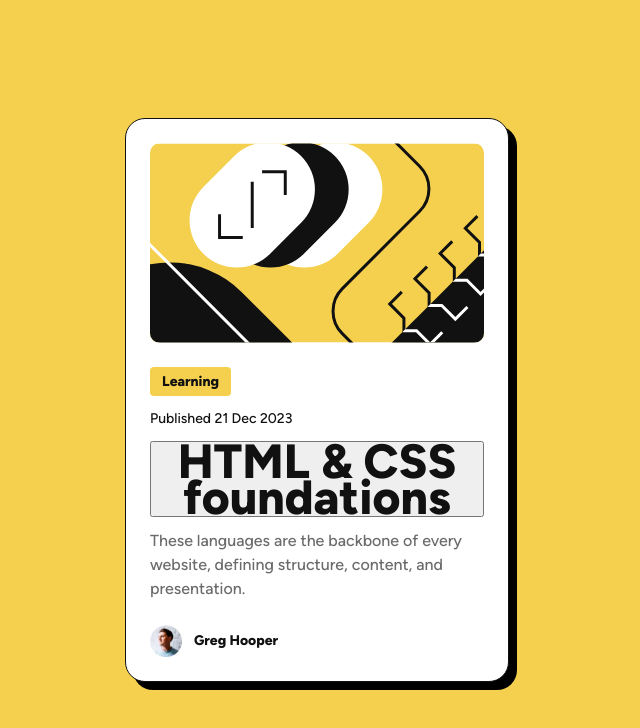
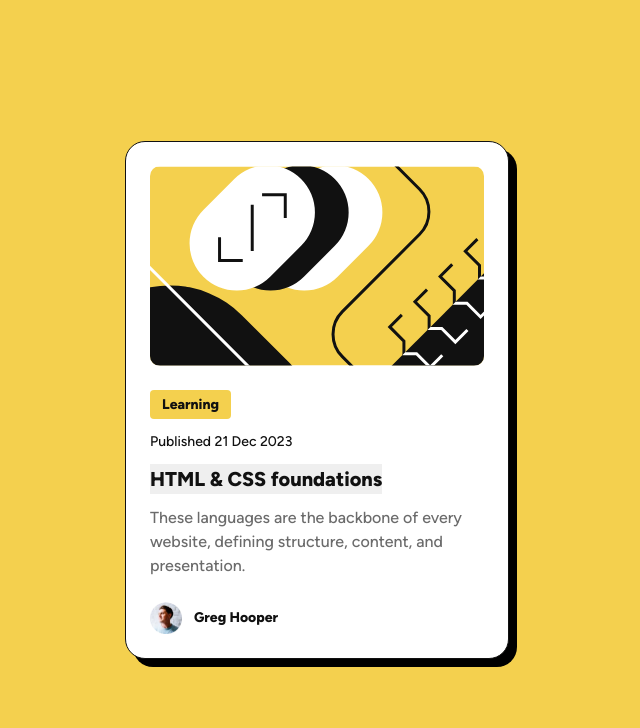
Before and after one commit to Mateus00/blog-preview-card, a plain HTML site: page index.html in a window 1280 px wide. Shown: the whole page, without its empty margins (323-963 px from the left). Drawn offline with Linux system fonts and the light colour scheme.

Commit message:
Botão concluido

```diff
--- a/styles.css
+++ b/styles.css
@@ -72,15 +72,19 @@ main {
 }
 
 .title {
+  border: none;
+  cursor: pointer;
+  transition: 0.2s;
+}
+
+.title h1 {
   font-family: "figtree-extrabold";
   font-size: 20px;
   line-height: 150%;
   color: #111111;
-  transition: 0.2s;
-  cursor: pointer;
 }
 
-.title:hover {
+.title:hover h1 {
   color: #f4d04e;
 }
 
```
